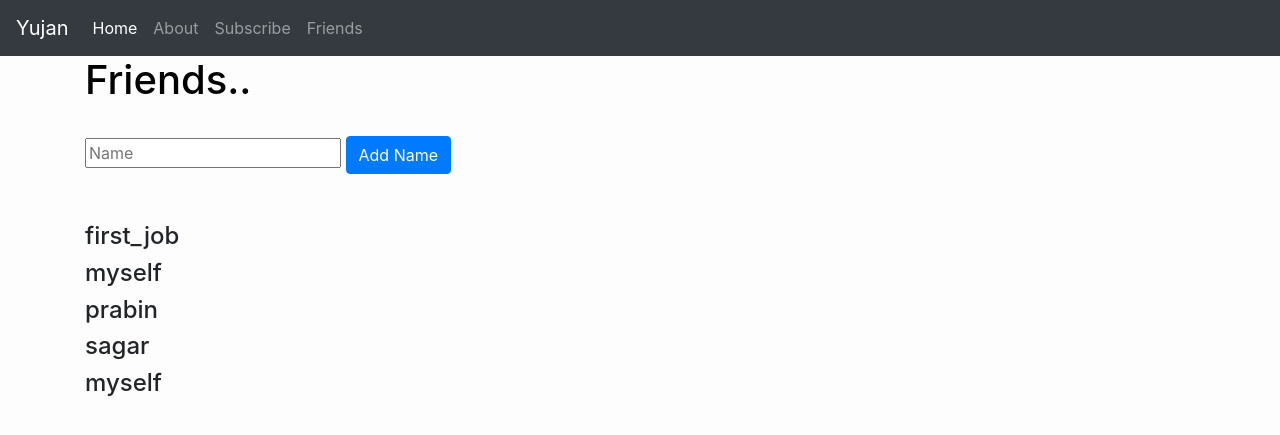
After one commit to Yujan3333/flask-CRUD-app, a Flask app: page /friends in a window 1280 px wide. The commit adds this page. Shown: the top 435 px of the page. Run offline with Flask 2, Linux system fonts and the light colour scheme.

Commit message:
8 friends database insert and show

```diff
--- a/app.py
+++ b/app.py
@@ -1,22 +1,80 @@
-from flask import Flask, render_template, request
-# This library allows us to use smtp
-import smtplib
+from flask import Flask, redirect, render_template, request
+from flask_sqlalchemy import SQLAlchemy
+from datetime import datetime
+from sqlalchemy import desc
 
-app= Flask(__name__);
+
+app= Flask(__name__)
+# '///' represents the relative path right here
+app.config["SQLALCHEMY_DATABASE_URI"] = "sqlite:///friends.db"
+app.config['SQLALCHEMY_TRACK_MODIFICATIONS'] = False
+
+
+# Initialize the database
+db=SQLAlchemy(app)
+
+# For runnind command in terminal
+app.app_context().push()
+
+
+# Create db model
+#write python that is converted to SQL
+class Friends(db.Model):
+    id= db.Column(db.Integer ,primary_key=True)
+    name= db.Column(db.String(100), nullable=False)
+    date_created= db.Column(db.DateTime, default=datetime.utcnow)
+
+    # Create a function to return a string whe we add something
+    def __repr__(self):
+        return '<Name %r>' %self.id
+
+
 
 #For the displaying of the content of the form
 subscribers = [];
+
+
+@app.route('/friends', methods=['POST','GET'])
+def friends():
+    title="Friends of Yujan"
+
+    if request.method =='POST':
+        friend_name= request.form['name']
+        # adding the friend name from form to db table Friends(Class dec above)
+        new_friend=  Friends(name=friend_name)
+
+        # push to db
+        try:
+            db.session.add(new_friend)
+            db.session.commit()
+            return redirect('/friends')
+        except:
+            return "There was error adding friends name to db"
+    else:
+        friends =Friends.query.order_by(desc(Friends.date_created))
+        return render_template("friends.html",title=title, friends=friends)
+
+
+
+
 
 # Homepage routing
 @app.route('/')
 def index():
     return render_template("index.html")
 
+
+
+
 @app.route('/about')
 def about():
     # using jinja
     title="About Yujan"
     return render_template("about.html",title=title)
+
+
+
+
 
 @app.route('/subscribe')
 def subscribe():
--- a/templates/base.html
+++ b/templates/base.html
@@ -20,7 +20,7 @@
 </head>
 
 <body>
-    <nav class="navbar navbar-expand-lg navbar-light bg-light">
+    <nav class="navbar navbar-expand-lg navbar-dark bg-dark">
         <a class="navbar-brand" href="{{ url_for('index')}}">Yujan</a>
         <button class="navbar-toggler" type="button" data-toggle="collapse" data-target="#navbarNavAltMarkup"
             aria-controls="navbarNavAltMarkup" aria-expanded="false" aria-label="Toggle navigation">
@@ -31,6 +31,7 @@
                 <a class="nav-link active" href="{{ url_for('index')}}">Home <span class="sr-only">(current)</span></a>
                 <a class="nav-link" href="{{ url_for('about')}}">About</a>
                 <a class="nav-link" href="{{ url_for('subscribe')}}">Subscribe</a>
+                <a class="nav-link" href="{{ url_for('friends')}}">Friends</a>
             </div>
         </div>
     </nav>
--- /dev/null
+++ b/templates/friends.html
@@ -0,0 +1,24 @@
+{% extends 'base.html' %}
+
+{% block title %} {{title}}{% endblock %}
+
+{% block content %}
+    <div class="container">
+        <h1>Friends..</h1>
+        <br>
+
+        <form action="/friends" method="post">
+            <input type="text" placeholder="Name" name="name">
+            <input type="submit" value="Add Name" class=" btn btn-primary">
+        </form>
+
+        <br><br>
+        {% for friend in friends %}
+            <h4>
+                {{friend.name}}
+            </h4>
+
+        {% endfor %}
+
+    </div>
+{% endblock %}
--- a/templates/index.html
+++ b/templates/index.html
@@ -5,8 +5,5 @@
 {% block content %}
     <div class="container">
         <h1>Hello Yujan1234!!</h1>
-        <br>
-        <img src="static/images/1.jpg" alt="love" height="350" width="300">
-        <img src="{{url_for('static',filename='images/1.jpg')}}" alt="love" height="150 width="100" class="jpath">
     </div>
 {% endblock %}
```
Also changed, not shown: instance/friends.db (added), 1 other file.
